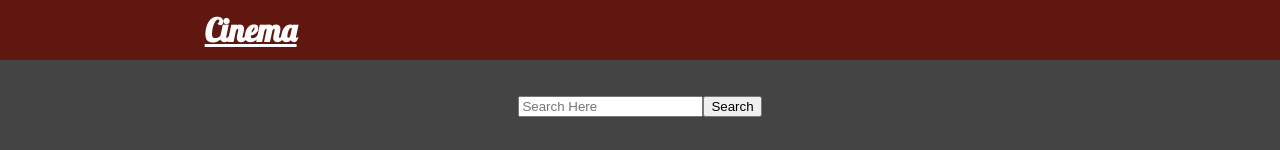
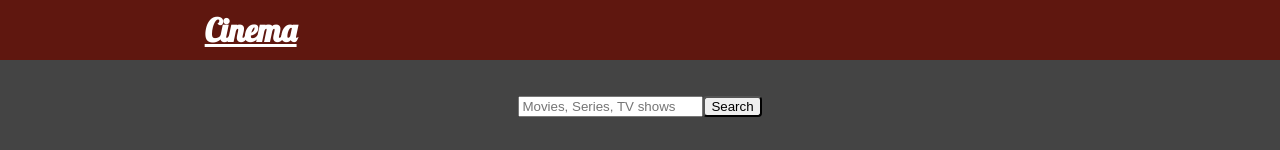
Before and after one commit to jacoborbach/nodb-project, a React (Create React App) app: page / in a window 1280 px wide. Shown: the top 150 px of the page. Built offline with nearby package versions, Linux system fonts and the light colour scheme; no server answers.

Commit message:
small CSS

```diff
--- a/src/App.css
+++ b/src/App.css
@@ -79,3 +79,7 @@ input[type=number]{
   width: 40px;
   text-align: center;
 }
+
+button {
+  border-radius: 4px;
+}
--- a/src/Components/Search.js
+++ b/src/Components/Search.js
@@ -27,7 +27,7 @@ export class Search extends Component {
         return (
             <div className="search">
                 <form onSubmit={this.handleSubmit}>
-                    <input value={this.state.inputVal} placeholder="Search Here" onChange={(e) => this.handleChange(e.target.value)}></input>
+                    <input value={this.state.inputVal} placeholder="Movies, Series, TV shows" onChange={(e) => this.handleChange(e.target.value)}></input>
                     <button onClick={(e) => this.handleClick(e)}>Search</button>
                 </form>
             </div>
--- a/src/Components/Watched.js
+++ b/src/Components/Watched.js
@@ -37,6 +37,7 @@ class Watched extends Component {
                         <div>
                             <h4>{watchedShow.name}</h4>
                             <input
+                                type='number' min='1' max='5'
                                 value={this.state.inputVal}
                                 onChange={(e) => this.handleChange(e.target.value)} />
                             <button onClick={() => this.handleEdit(watchedShow.id)}>Submit</button>
```
Also changed, not shown: 1 other file (tests, documents, lock files or other folders).
